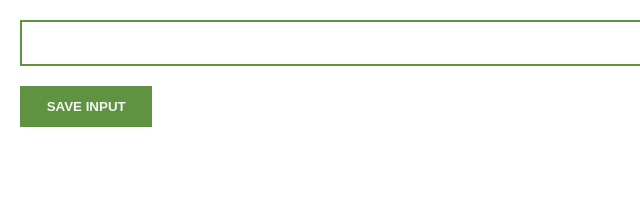
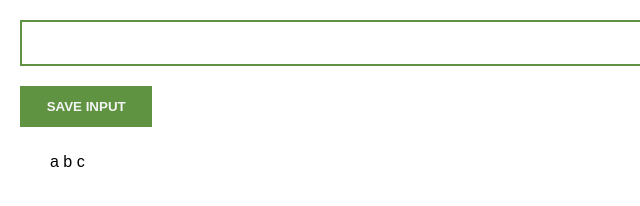
Before and after one commit to KroLik99/ChromeExtension, a plain HTML site: page index.html in a window 1280 px wide. Shown: the full height of the page, 0-640 px from the left. Drawn offline with Linux system fonts and the light colour scheme.

Commit message:
Added an unordered list (ul) that renders out the myLeads[]

```diff
--- a/index.html
+++ b/index.html
@@ -8,6 +8,8 @@
 <body>
     <input type="text" id="input-el">
     <button id="input-btn">SAVE INPUT</button>
+    <!-- create an unordered list element (<ul>) with an id="ul-el -->
+    <ul id="ul-el"></ul>
     <script src="index.js"></script>
 </body>
 </html>
--- a/index.js
+++ b/index.js
@@ -2,7 +2,8 @@ let myLeads = ["a","b","c"];
 const inputEl = document.getElementById("input-el");
 const inputBtn = document.getElementById("input-btn");
 
-//push the value "www.awesomelead.com" to myArray when the input button is clicked
+//Grab the ul and store it in a const variable called ulEl
+const ulEl = document.getElementById("ul-el")
 
 inputBtn.addEventListener("click", function (){
     myLeads.push(inputEl.value)
@@ -11,7 +12,7 @@ inputBtn.addEventListener("click", function (){
     console.log(myLeads)
     }
 )
-/* Log out the items in the myLeads array using a for loop*/
+/* Log out the items in the myLeads array using a for loop and add to ul*/
 for(let i =0; i<myLeads.length;i++){
-    console.log(myLeads[i]);
+    ulEl.textContent += myLeads[i] + " "
 }
```
